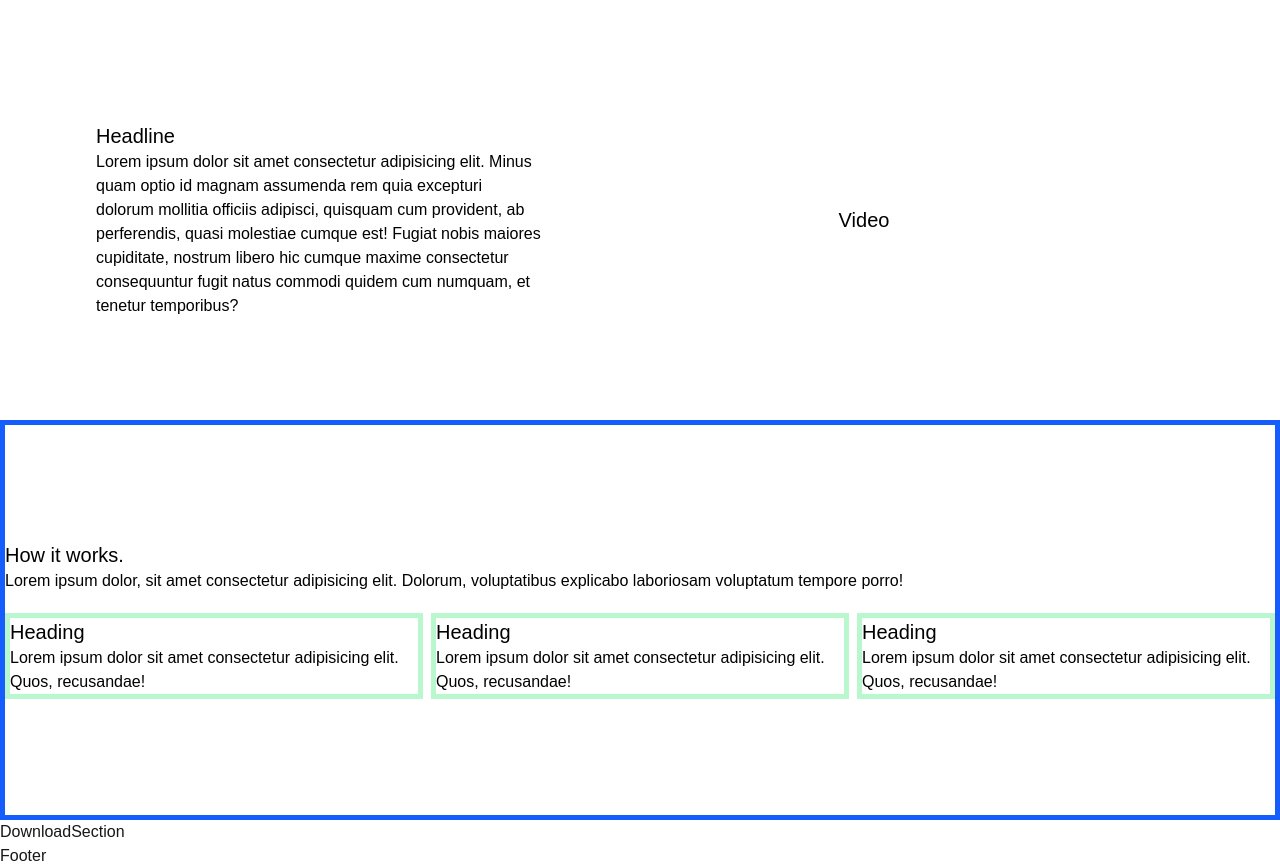
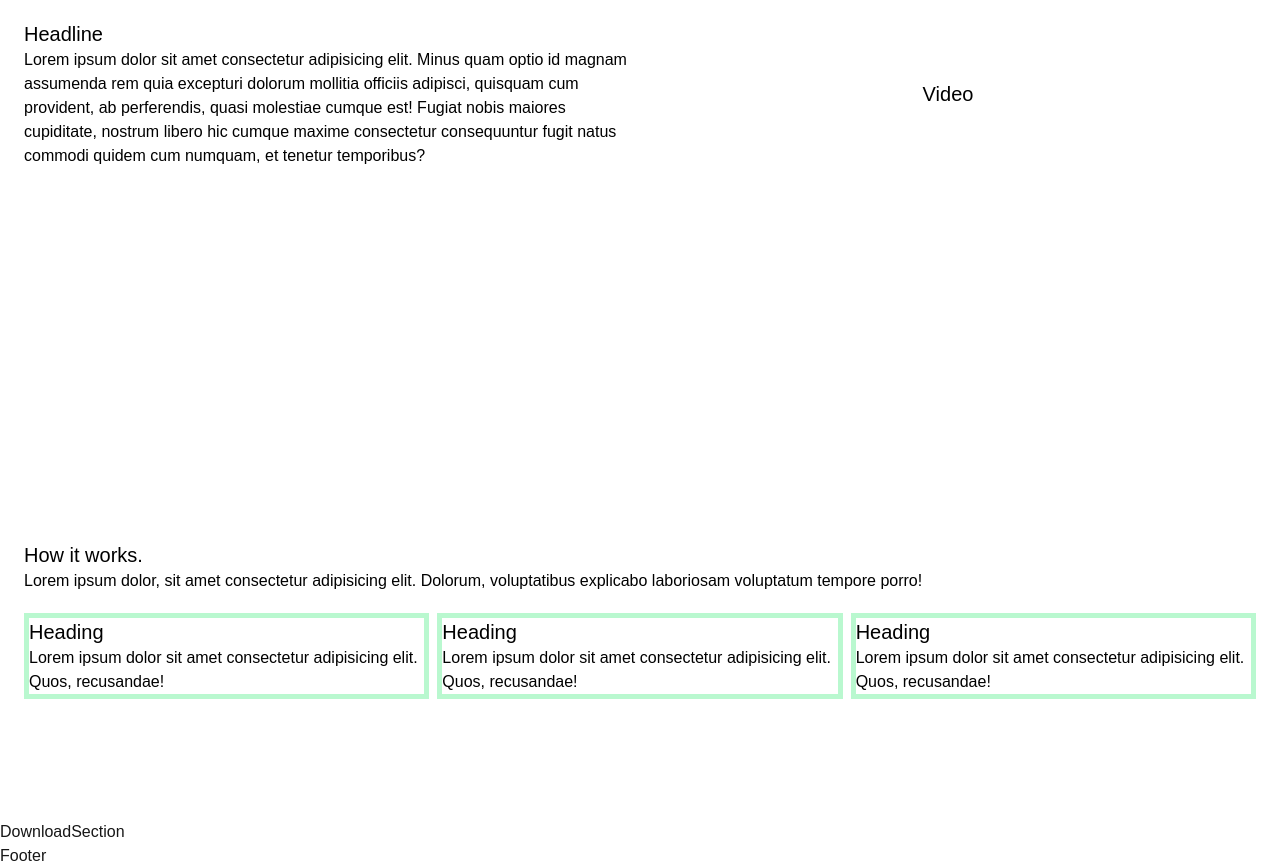
Before and after one commit to alex-monro/AccessLens-Landing, a Next.js app: page / in a window 1280 px wide. Shown: the part 780-1648 px from the top of the page. Built offline with nearby package versions, Linux system fonts and the light colour scheme.

Commit message:
Cleaned up spacing between the VideoSection and CardsSection so they match

```diff
--- a/components/CardsSection.tsx
+++ b/components/CardsSection.tsx
@@ -1,7 +1,7 @@
 const CardsSection = () => {
   return (
-    <section className="border-5 border-blue-600 w-full lg:flex-col flex flex-col gap-5 justify-center items-start h-[50vh] bg-white text-black">
-      <div className="w-full flex-col justify-center items-start">
+    <section className="w-full lg:flex-col flex flex-col gap-5 justify-center items-start h-[50vh] bg-white text-black">
+      <div className="w-full flex-col justify-center items-start max-w-7xl mx-auto px-6">
         <h2 className="text-xl">How it works.</h2>
         <p>
           Lorem ipsum dolor, sit amet consectetur adipisicing elit. Dolorum,
@@ -9,7 +9,7 @@ const CardsSection = () => {
         </p>
       </div>
 
-      <div className="w-full flex flex-col lg:flex-row gap-2">
+      <div className="w-full flex flex-col lg:flex-row gap-2 max-w-7xl mx-auto px-6">
         <div className="w-full lg:w-1/3 border-5 border-green-200">
           <h3 className="text-xl">Heading</h3>
           <p>Lorem ipsum dolor sit amet consectetur adipisicing elit. Quos, recusandae!</p>
--- a/components/VideoSection.tsx
+++ b/components/VideoSection.tsx
@@ -1,21 +1,23 @@
 const VideoSection = () => {
   return (
-    <section className="flex flex-col w-full lg:flex-row justify-center items-center h-[50vh] bg-white text-black">
-      <div className="w-full lg:w-1/2 flex flex-col justify-center items-start max-w-md">
+    <section className="h-[50vh] bg-white text-black">
+      <div className="max-w-7xl mx-auto px-6 flex flex-col w-full lg:flex-row justify-center items-center">
+        <div className="w-full lg:w-1/2 flex flex-col justify-center items-start">
           <h2 className="text-xl">Headline</h2>
           <p>
             Lorem ipsum dolor sit amet consectetur adipisicing elit. Minus quam
-          optio id magnam assumenda rem quia excepturi dolorum mollitia officiis
-          adipisci, quisquam cum provident, ab perferendis, quasi molestiae
-          cumque est! Fugiat nobis maiores cupiditate, nostrum libero hic cumque
-          maxime consectetur consequuntur fugit natus commodi quidem cum
-          numquam, et tenetur temporibus?
+            optio id magnam assumenda rem quia excepturi dolorum mollitia
+            officiis adipisci, quisquam cum provident, ab perferendis, quasi
+            molestiae cumque est! Fugiat nobis maiores cupiditate, nostrum
+            libero hic cumque maxime consectetur consequuntur fugit natus
+            commodi quidem cum numquam, et tenetur temporibus?
           </p>
         </div>
 
         <div className="w-full lg:w-1/2 flex justify-center items-center">
           <h2 className="text-xl">Video</h2>
         </div>
+      </div>
     </section>
   );
 };
```
Lines whose indentation alone changed are shown as unchanged.
